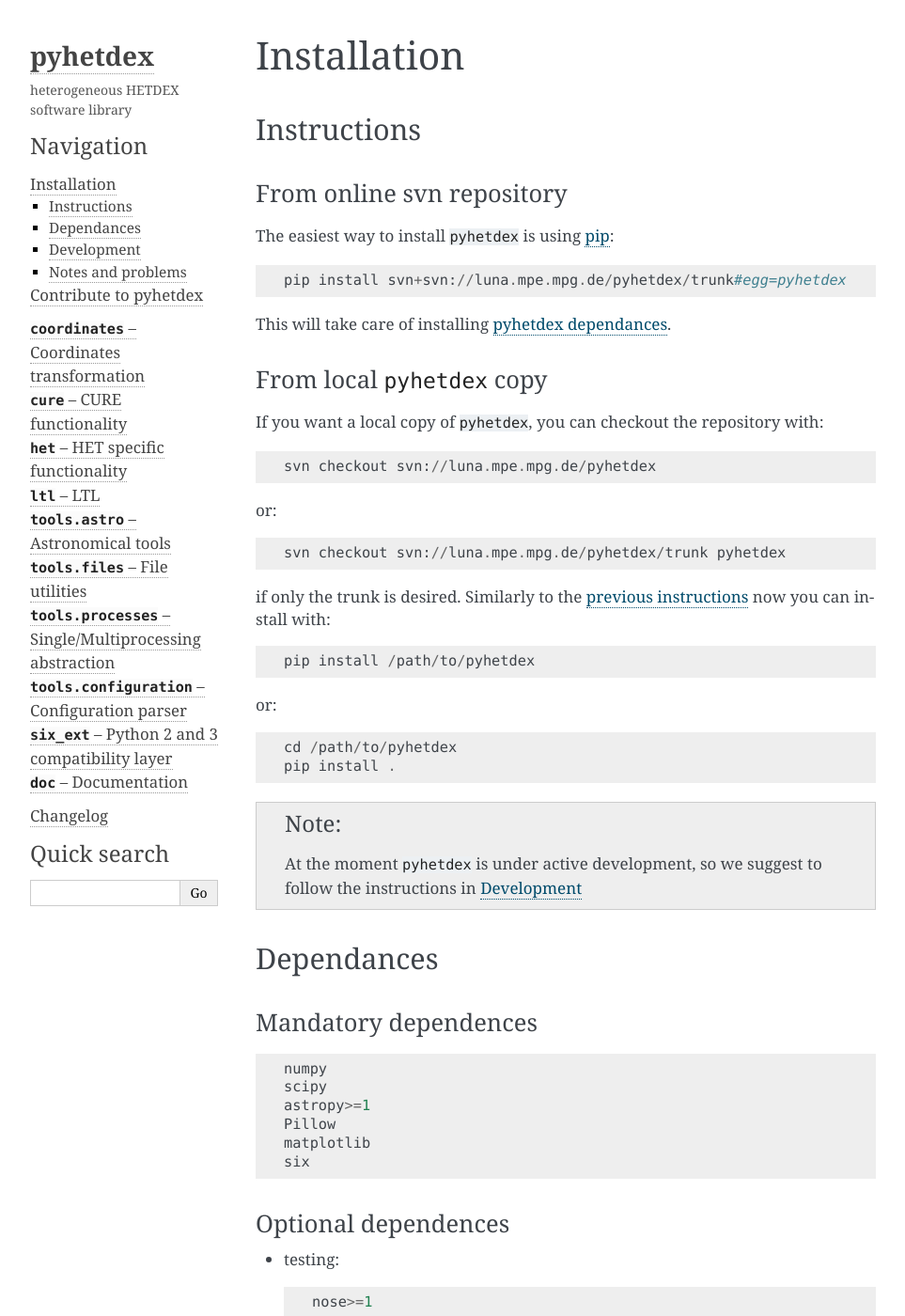
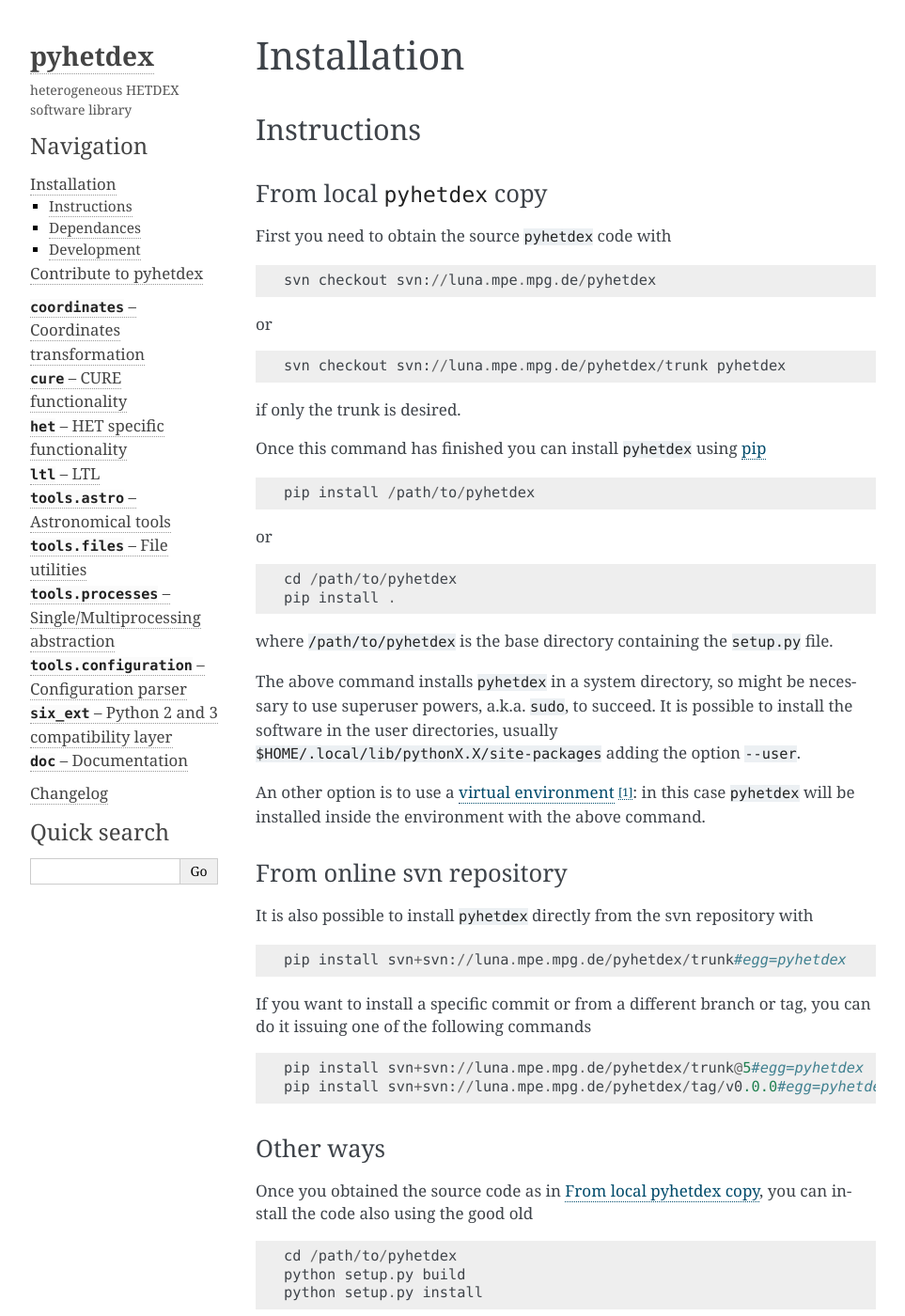
Before and after one commit to HETDEX/pyhetdex, a Sphinx documentation site: the page built from doc/source/install.rst, in a window 1280 px wide and 1400 px high. Shown: the whole window at 94% size, without its empty margins (148-1111 px from the left). Built offline with Sphinx 7.4.7, drawn with Linux system fonts in a browser that asks for light colours; pages that are not in the unit, such as notebooks, are missing from menus; some of the changed text lies outside the part shown.

Commit message:
2015-06-23  Francesco Montesano <montefra@mpe.mpg.de>
    * doc/source/install.rst: installation instruction improved
    * doc/source/contributions.rst: add python version support
    * doc/source/index.rst: add little description



git-svn-id: svn://luna.mpe.mpg.de/pyhetdex/trunk@76 79f4aad7-2104-455e-8097-9644d3262b72

```diff
--- a/doc/source/contributions.rst
+++ b/doc/source/contributions.rst
@@ -13,7 +13,8 @@ the existing documentation.
 Testing
 =======
 
-*Every part of the code should be tested.*
+*Every part of the code should be tested and should run at least under python
+2.7 and 3.4.*
 
 To every unit of code, should correspond one or more tests.
 
--- a/doc/source/index.rst
+++ b/doc/source/index.rst
@@ -5,6 +5,10 @@
 
 Welcome to pyhetdex's documentation!
 ====================================
+
+``pyhetdex`` is a heterogeneous software collection written to support other
+python codes created for the analysis of `HET Dark Energy Experiment (HETDEX)
+<http://hetdex.org>`_. ``pyhetdex`` supports at least python 2.7 and 3.4.
 
 Instructions
 ------------
--- a/doc/source/install.rst
+++ b/doc/source/install.rst
@@ -4,43 +4,80 @@ Installation
 Instructions
 ============
 
+.. _sourceinst:
+
+From local ``pyhetdex`` copy
+----------------------------
+
+First you need to obtain the source ``pyhetdex`` code with ::
+
+  svn checkout svn://luna.mpe.mpg.de/pyhetdex
+
+or ::
+
+  svn checkout svn://luna.mpe.mpg.de/pyhetdex/trunk pyhetdex
+
+if only the trunk is desired.
+
+Once this command has finished you can install ``pyhetdex`` using `pip
+<https://pip.pypa.io/en/latest/>`_ ::
+
+  pip install /path/to/pyhetdex
+
+or ::
+
+  cd /path/to/pyhetdex
+  pip install .
+
+where ``/path/to/pyhetdex`` is the base directory containing the ``setup.py``
+file.
+
+The above command installs ``pyhetdex`` in a system directory, so might be
+necessary to use superuser powers, a.k.a. ``sudo``, to succeed. It is possible
+to install the software in the user directories, usually
+``$HOME/.local/lib/pythonX.X/site-packages`` adding the option ``--user``.
+
+An other option is to use a `virtual environment
+<https://virtualenv.pypa.io/en/latest/>`_ [#venvw]_: in this case ``pyhetdex`` will
+be installed inside the environment with the above command.
+
 .. _svninst:
 
 From online svn repository
 --------------------------
 
-The easiest way to install ``pyhetdex`` is using `pip
-<https://pip.pypa.io/en/latest/>`_::
+It is also possible to install ``pyhetdex`` directly from the svn repository
+with ::
 
   pip install svn+svn://luna.mpe.mpg.de/pyhetdex/trunk#egg=pyhetdex
 
-This will take care of installing :ref:`pyhetdex dependances <Dependances>`.
+If you want to install a specific commit or from a different branch or tag, you
+can do it issuing one of the following commands ::
 
-From local ``pyhetdex`` copy
-----------------------------
+    pip install svn+svn://luna.mpe.mpg.de/pyhetdex/trunk@5#egg=pyhetdex
+    pip install svn+svn://luna.mpe.mpg.de/pyhetdex/tag/v0.0.0#egg=pyhetdex
 
-If you want a local copy of ``pyhetdex``, you can checkout the repository with::
+Other ways
+----------
 
-  svn checkout svn://luna.mpe.mpg.de/pyhetdex
+Once you obtained the source code as in :ref:`sourceinst`, you can install the
+code also using the good old ::
 
-or::
+    cd /path/to/pyhetdex
+    python setup.py build
+    python setup.py install
 
-  svn checkout svn://luna.mpe.mpg.de/pyhetdex/trunk pyhetdex
-
-if only the trunk is desired. Similarly to the :ref:`previous instructions
-<svninst>` now you can install with::
-
-  pip install /path/to/pyhetdex
-
-or::
-
-  cd /path/to/pyhetdex
-  pip install .
+We do not recommend this method, as you have to deal with dependences yourself.
 
 .. note::
 
-  At the moment ``pyhetdex`` is under active development, so we suggest to
-  follow the instructions in :ref:`inst_devel`
+  * At the moment ``pyhetdex`` is under active development, so we suggest to
+    follow the instructions in :ref:`inst_devel`
+  * If the installation gets interrupted with an error like::
+
+      ImportError: No module named 'numpy'
+
+    run ``pip install numpy`` and then retry ``pyhetdex`` installation
 
 .. _Dependances:
 
@@ -91,33 +128,13 @@ repository and to install it in `"editable" mode
 and to install all the optional dependances::
 
   cd /path/to/pyhetdex
-  pip install -e .
+  pip install -e .[livedoc]
+
+You can also use [not recommended] ::
+
+    python setup.py develop
 
 See :doc:`contributions` for more information.
-
-Notes and problems
-==================
-
-* We suggest to use a `virtual environment
-  <https://virtualenv.pypa.io/en/latest/>`_ [#venvw]_. Outside a virtual
-  environment the above command installs in a system directory, so might be
-  necessary to use superuser powers, a.k.a. ``sudo``. It is possible to install
-  the software in the user directory, usually ``$HOME/.local`` adding the option
-  ``--user``.
-* It is possible to change the version to install from svn selecting a specific
-  commit::
-
-    pip install svn+svn://luna.mpe.mpg.de/pyhetdex/trunk@5#egg=pyhetdex
-
-  or a different branch/tag::
-
-    pip install svn+svn://luna.mpe.mpg.de/pyhetdex/tag/v0.0.0#egg=pyhetdex
-
-* If the installation gets interrupted with an error like::
-
-    ImportError: No module named 'numpy'
-
-  run ``pip install numpy`` and then retry ``pyhetdex`` installation
 
 .. rubric:: Footnotes
 
```
Also changed, not shown: 1 other file.
